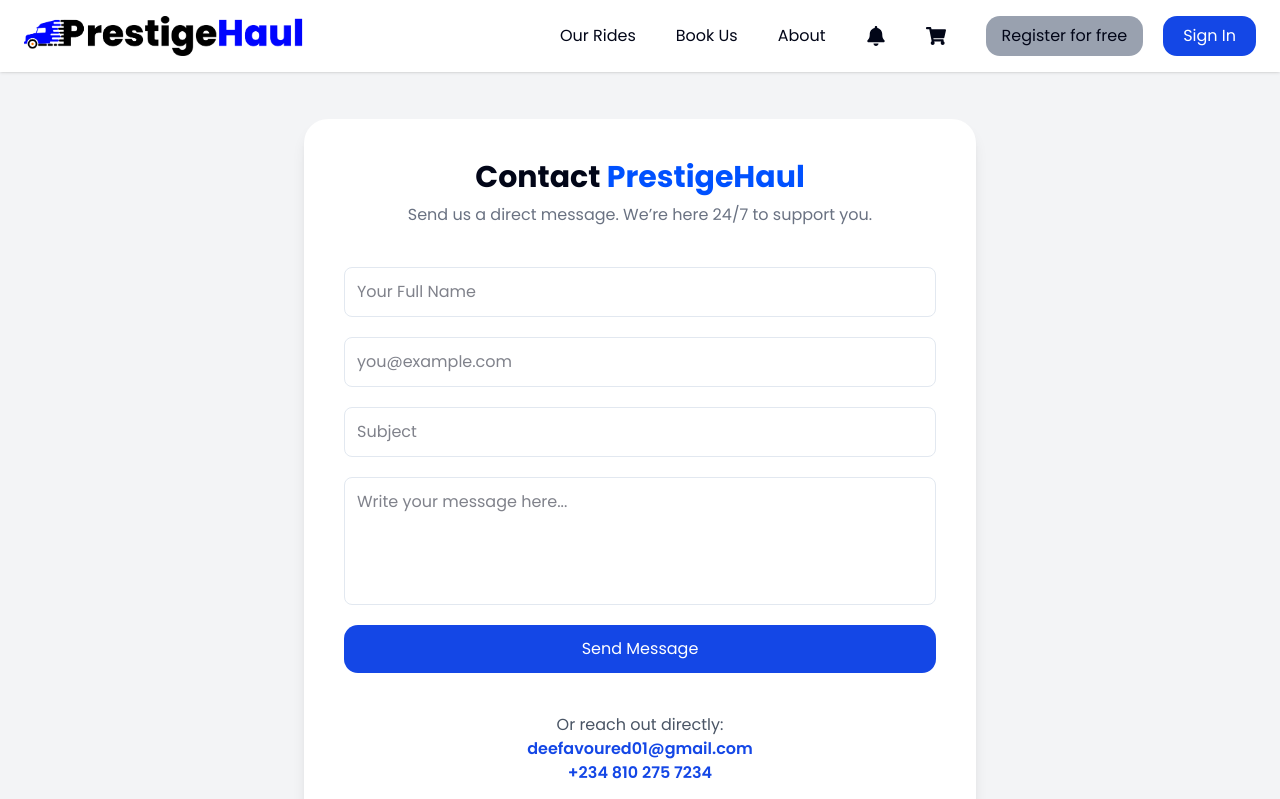
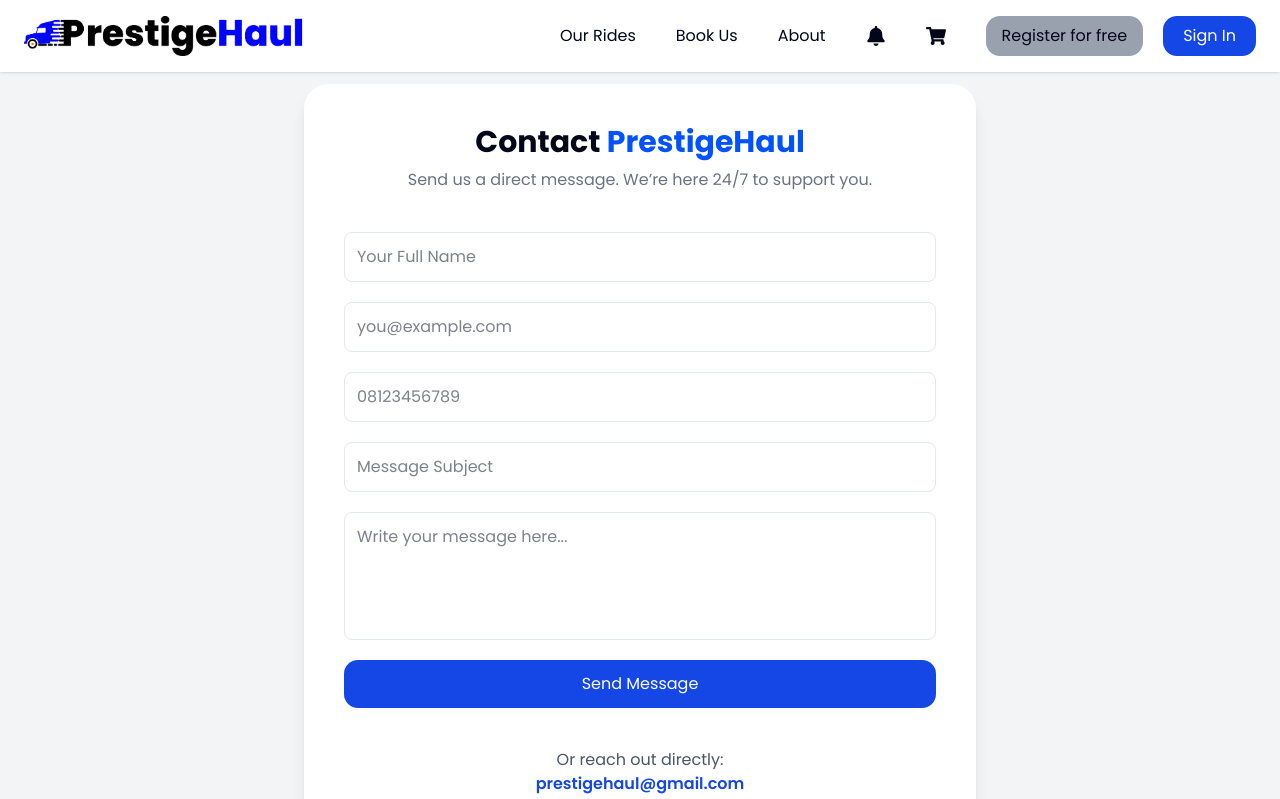
Before and after one commit to williamsdeefavoured-design/prestige-haul, a React (Vite) app: page /contact in a window 1280 px wide. Shown: the top 799 px of the page. Built offline with nearby package versions, Linux system fonts and the light colour scheme.

Commit message:
Made the contact form work on git

```diff
--- a/src/pages/Contact.jsx
+++ b/src/pages/Contact.jsx
@@ -1,29 +1,32 @@
-import React, { useRef } from "react";
+import React, { useRef, useState } from "react";
 import emailjs from "@emailjs/browser";
 import Input from "../components/Input";
 
-function Contact() {
+export default function Contact() {
   const form = useRef();
+  const [loading, setLoading] = useState(false);
+  const [success, setSuccess] = useState("");
 
-  const sendEmail = (e) => {
+  const handleSubmit = async (e) => {
     e.preventDefault();
+    setLoading(true);
+    setSuccess("");
 
-    emailjs
-      .sendForm(
+    try {
+      await emailjs.sendForm(
         import.meta.env.VITE_EMAILJS_SERVICE_ID,
         import.meta.env.VITE_EMAILJS_TEMPLATE_ID,
         form.current,
         import.meta.env.VITE_EMAILJS_PUBLIC_KEY
-      )
-      .then(
-        () => {
-          alert("Your message has been sent! We’ll get back to you shortly.");
-        },
-        (error) => {
-          console.error("FAILED...", error.text);
-          alert("Oops! Something went wrong. Please try again.");
-        }
       );
+      setSuccess("Message sent successfully!");
+      form.current.reset();
+    } catch (err) {
+      console.error(err);
+      setSuccess("Failed to send message. Please try again.");
+    } finally {
+      setLoading(false);
+    }
   };
 
   return (
@@ -36,28 +39,32 @@ function Contact() {
           Send us a direct message. We’re here 24/7 to support you.
         </p>
 
-        <form ref={form} onSubmit={sendEmail} className="flex flex-col gap-5">
+        <form ref={form} onSubmit={handleSubmit} className="flex flex-col gap-5">
           <Input inputType="text" inputName="user_name" inputPlaceholder="Your Full Name" />
           <Input inputType="email" inputName="user_email" inputPlaceholder="you@example.com" />
-          <Input inputType="text" inputName="subject" inputPlaceholder="Subject" />
+          <Input inputType="text" inputName="phone" inputPlaceholder="08123456789" />
+          <Input inputType="text" inputName="subject" inputPlaceholder="Message Subject" />
           <Input inputType="textarea" inputName="message" inputPlaceholder="Write your message here..." />
 
           <button
             type="submit"
             className="bg-blue-700 text-white py-3 rounded-xl hover:bg-blue-800 transition"
+            disabled={loading}
           >
-            Send Message
+            {loading ? "Sending..." : "Send Message"}
           </button>
         </form>
 
+        {success && (
+          <p className="text-center mt-4 text-green-600 font-medium">{success}</p>
+        )}
+
         <div className="text-center text-gray-600 mt-10">
           <p>Or reach out directly:</p>
-          <p className="font-semibold text-blue-700">deefavoured01@gmail.com</p>
-          <p className="font-semibold text-blue-700">+234 810 275 7234</p>
+          <p className="font-semibold text-blue-700">prestigehaul@gmail.com</p>
+          <p className="font-semibold text-blue-700">+234 812 345 6789</p>
         </div>
       </div>
     </div>
   );
 }
-
-export default Contact;
```
